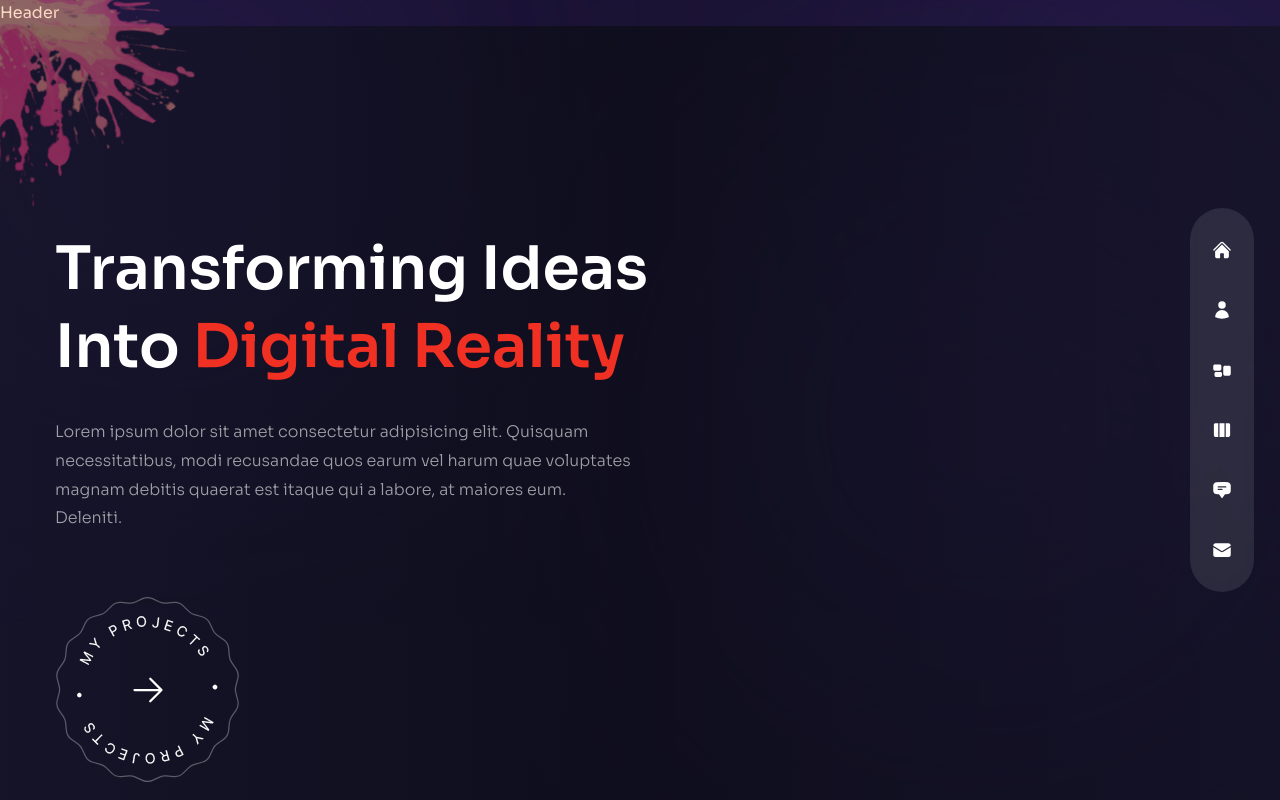
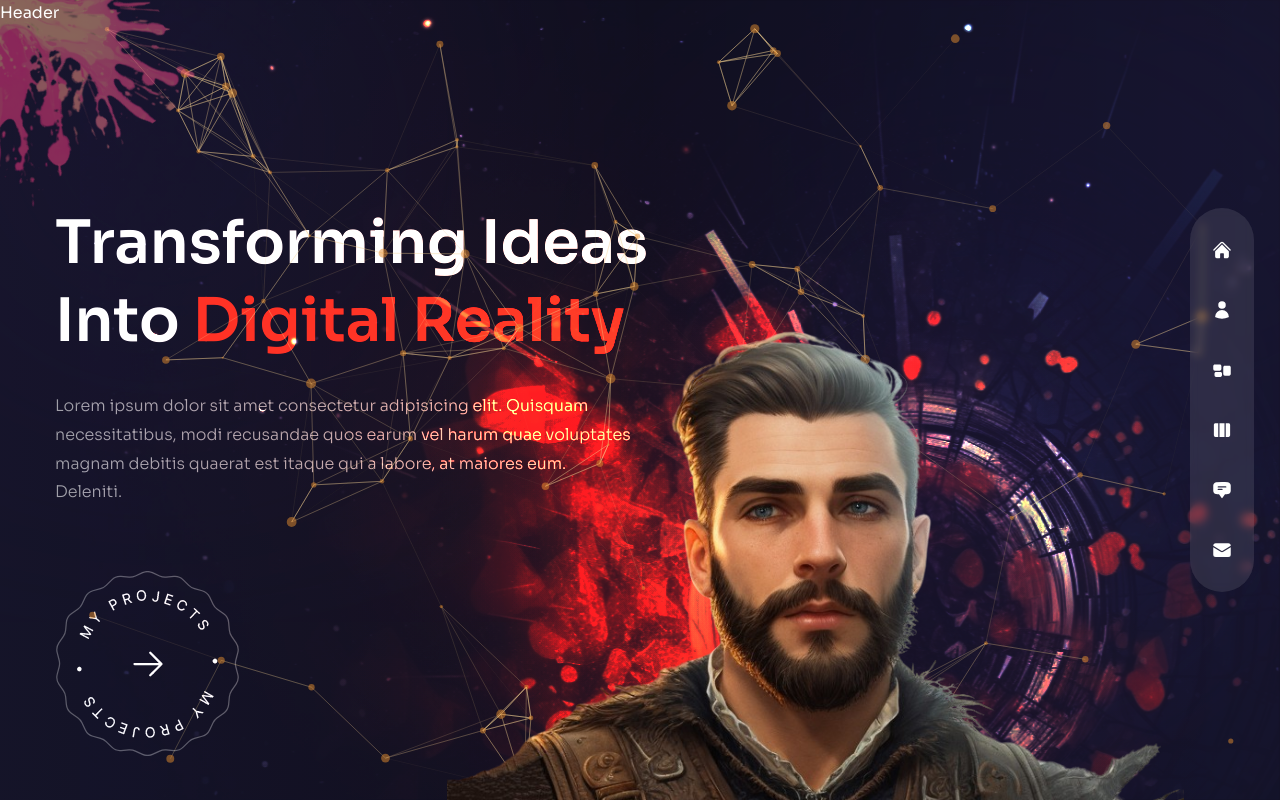
Before and after one commit to cedricbb/portfolio-react, a Next.js app: page / in a window 1280 px wide. Built offline with nearby package versions, Linux system fonts and the light colour scheme.

Commit message:
Home page

```diff
--- a/components/Avatar.jsx
+++ b/components/Avatar.jsx
@@ -1,8 +1,10 @@
-import React from 'react'
+import Image from "next/image"
 
 const Avatar = () => {
   return (
-    <div>Avatar</div>
+    <div className="hidden xl:flex xl:max-w-none">
+      <Image  src={'/assets/images/avatar-cb.png'} width={737} height={678} alt="" className="translate-z-0 w-full h-full"/>
+    </div>
   )
 }
 
--- a/components/Header.jsx
+++ b/components/Header.jsx
@@ -1,5 +1,5 @@
 const Header = () => {
-  return <header>Header</header>;
+  return <header className="absolute z-30 w-full">Header</header>;
 };
 
 export default Header;
--- a/components/ParticlesContainer.jsx
+++ b/components/ParticlesContainer.jsx
@@ -1,5 +1,93 @@
+import { Particles } from "react-tsparticles"
+import { loadFull } from "tsparticles"
+import { useCallback } from "react"
+
 const ParticlesContainer = () => {
-  return <div>Particles Container</div>;
+  const particlesInit = useCallback(async (engine) => {
+    await loadFull(engine)
+  }, [])
+
+  const particlesLoaded = useCallback(async () => {}, [])
+
+  return <Particles
+    className="w-full h-full absolute translate-z-0"
+    id="tsparticles"
+    init={particlesInit}
+    loaded={particlesLoaded}
+    options={{
+      fullScreen: {enable: false},
+      background: {
+        color: {
+          value: ''
+        }
+      },
+      fpsLimit: 120,
+      interactivity: {
+        events: {
+          onClick: {
+            enable: false,
+            mode: 'push'
+          },
+          onHover: {
+            enable: true,
+            mode: 'repulse'
+          },
+          resize: true,
+        },
+        modes: {
+          push: {
+            quantity: 90
+          },
+          repulse: {
+            distance: 200,
+            duration: 0.4
+          }
+        }
+      },
+      particles: {
+        color: {
+          value: '#e68e2e'
+        },
+        links: {
+          color: '#f5d393',
+          distance: 150,
+          enable: true,
+          opacity: 0.5,
+          width: 1
+        },
+        collisions: {
+          enable: true
+        },
+        move: {
+          direction: 'none',
+          enable: true,
+          outModes: {
+            default: 'bounce'
+          },
+          random: false,
+          speed: 1,
+          straight: false
+        },
+        number: {
+          density: {
+            enable: true,
+            area: 800
+          },
+          value: 80
+        },
+        opacity: {
+          value: 0.5
+        },
+        shape: {
+          type: 'circle'
+        },
+        size: {
+          value: {min: 1, max: 5}
+        }
+      },
+      detectRetina: true
+    }}
+  />
 };
 
-export default ParticlesContainer;
+export default ParticlesContainer
--- a/pages/_app.jsx
+++ b/pages/_app.jsx
@@ -20,4 +20,4 @@
   )
 }
 
-export default MyApp;
+export default MyApp
--- a/pages/index.jsx
+++ b/pages/index.jsx
@@ -45,7 +45,21 @@
         </motion.div>
       </div>
     </div>
-    <div>image</div>
+    <div className="w-[1200px] h-full absolute right-0 bottom-0">
+      <div className="bg-none xl:bg-explosion xl:bg-cover xl:bg-right xl:bg-no-repeat w-full h-full absolute mix-blend-color-dodge translate-z-0"></div>
+      <div>
+        <ParticlesContainer />
+      </div>
+      <motion.div
+        variants={fadeIn('up', 0.5)}
+        initial='hidden'
+        animate='show'
+        exit='hidden'
+        transition={{duration: 1, ease: 'easeInOut'}}
+        className="w-full h-full max-w-[737px] max-h-[678px] absolute -bottom-32 lg:bottom-0 lg:right-[8%]">
+        <Avatar />
+      </motion.div>
+    </div>
   </div>
   )
 };
--- a/tailwind.config.js
+++ b/tailwind.config.js
@@ -27,10 +27,11 @@
         accent: '#F13024',
       },
       backgroundImage: {
-        explosion: 'url("/assets/images//bg-explosion.png")',
-        circles: 'url("/assets/images//bg-circles.png")',
-        circleStar: 'url("/assets/images//circle-star.svg")',
+        explosion: 'url("/assets/images/bg-explosion.png")',
+        circles: 'url("/assets/images/bg-circles.png")',
+        circleStar: 'url("/assets/images/circle-star.svg")',
         site: 'url("/assets/images/site-bg.svg")',
+        nebuleuse: 'url("/assets/images/bg-nebuleuse.jpg'
       },
       animation: {
         'spin-slow': 'spin 6s linear infinite',
```
Also changed, not shown: components/Layout.jsx (line endings or trailing spaces), components/Nav.jsx (line endings or trailing spaces), components/ProjectsBtn.jsx (line endings or trailing spaces), components/Transition.jsx (line endings or trailing spaces), constants/Nav.js (line endings or trailing spaces), public/assets/images/avatar-cb.png (added), public/assets/images/bg-nebuleuse.jpg (added), public/assets/styles/globals.css (line endings or trailing spaces).
